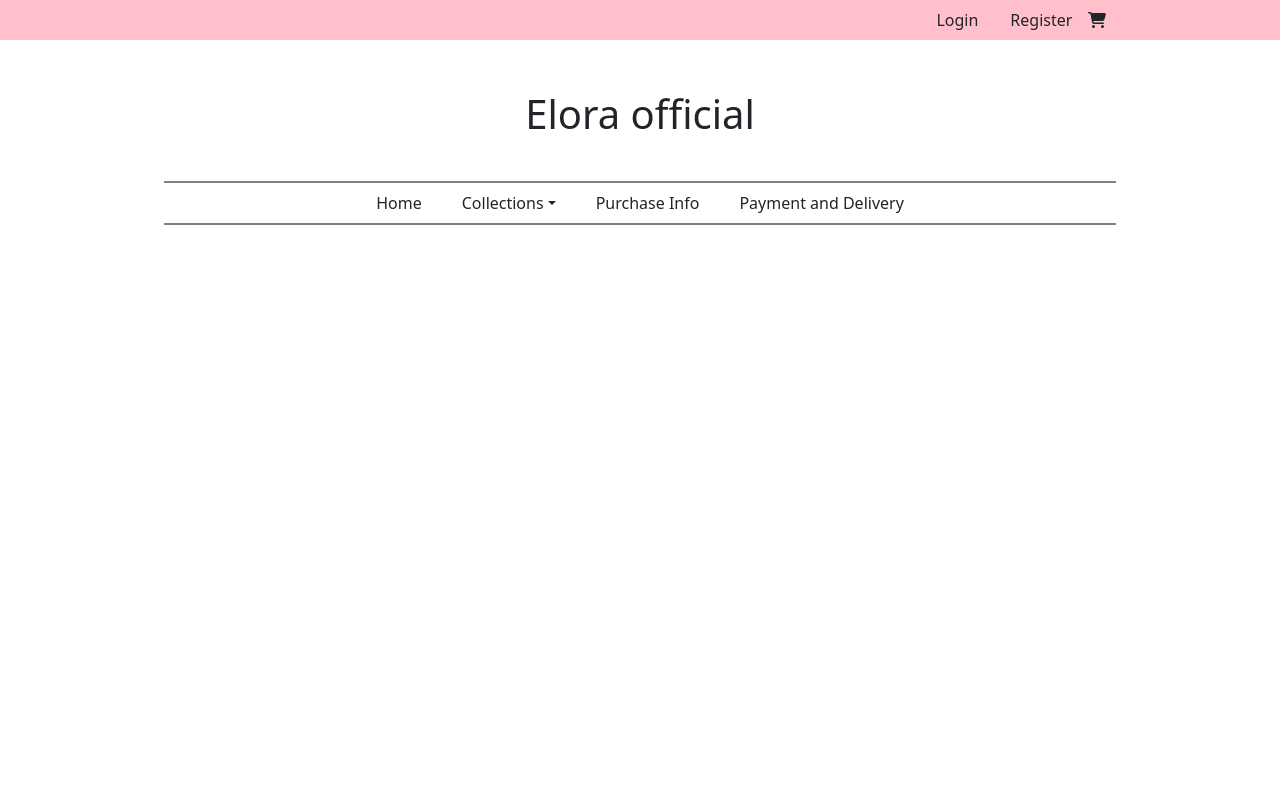
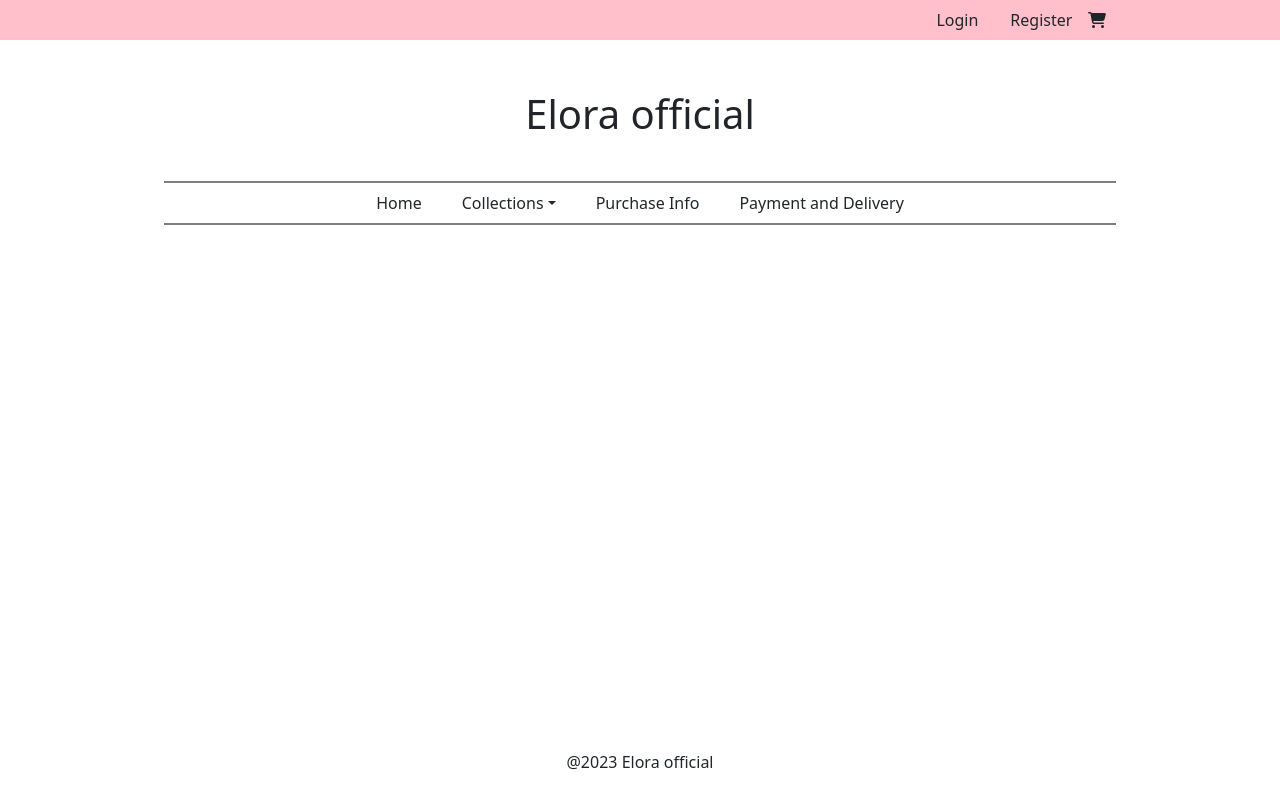
Before and after one commit to sherryylin0719/online-shop-FE, a React (Create React App) app: page / in a window 1280 px wide. Built offline with nearby package versions, Linux system fonts and the light colour scheme; the HTML template or start-up script is replaced by a standard one.

Commit message:
feat: add footer

```diff
--- a/src/App.jsx
+++ b/src/App.jsx
@@ -2,12 +2,14 @@
 import './styles/main.css'
 import Header from './components/Header/Header'
 import Navbar from './components/Navbar/Navbar'
+import Footer from './components/Footer/Footer'
 
 function App () {
   return (
     <>
       <Navbar/>
       <Header/>
+      <Footer/>
     </>
   )
 }
--- /dev/null
+++ b/src/components/Footer/Footer.jsx
@@ -0,0 +1,15 @@
+import styles from './Footer.module.css'
+
+function Footer () {
+  return (
+    <footer className="footer">
+      <div className={`${styles.wrapper}`}>
+        <div className={`${styles.footerContainer}`}>
+          <p>@2023 Elora official</p>
+        </div>
+      </div>
+    </footer>
+  )
+}
+
+export default Footer
--- /dev/null
+++ b/src/components/Footer/Footer.module.css
@@ -0,0 +1,11 @@
+.wrapper {
+  width: 100%;
+}
+.footerContainer {
+  width: 50%;
+  margin: 0 auto;
+  padding: 10px 0;
+  display: flex;
+  justify-content: center;
+  align-items: center;
+}
--- a/src/styles/base.css
+++ b/src/styles/base.css
@@ -21,3 +21,19 @@ a {
   color: inherit !important;
   text-decoration: none !important;
 }
+
+body {
+  display: flex;
+  flex-direction: column;
+  min-height: 100vh;
+}
+
+main {
+  flex-grow: 1;
+}
+
+footer {
+  position: absolute;
+  bottom: 0;
+  width: 100%;
+}
```
